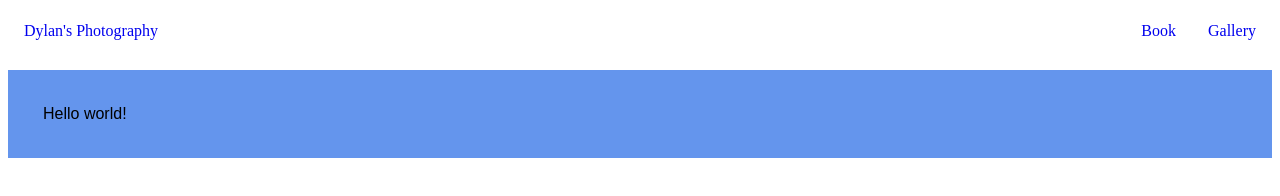
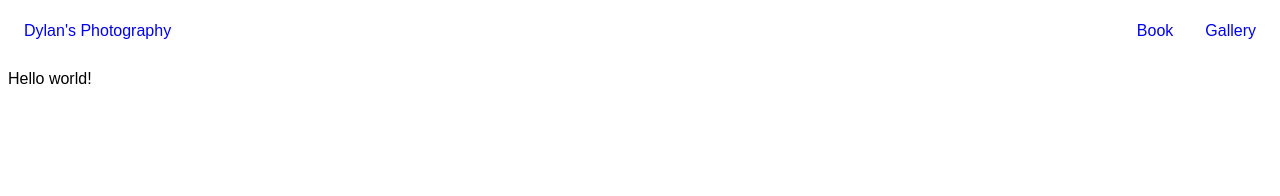
Before and after one commit to dylphotos/dylans-photography, a plain HTML site: page index.html in a window 1280 px wide. Drawn offline with Linux system fonts and the light colour scheme; a small style sheet from the web is missing.

Commit message:
new font no way what omg

```diff
--- a/style.css
+++ b/style.css
@@ -1,8 +1,13 @@
-@import url('https://api.fonts.coollabs.io/css2?family=Raleway:ital,wght@0,100..900;1,100..900&display=swap');
+@import url('https://api.fonts.coollabs.io/css2?family=Didact+Gothic&display=swap');
+/*
 p {
   padding: 35px;
   background-color: CornflowerBlue;
-  font-family: "Raleway", sans-serif;
+  font-family: "Didact Gothic", sans-serif;
+}
+*/
+body {
+  font-family: "Didact Gothic", sans-serif;
 }
 .navbar {
   list-style-type: none;
```
